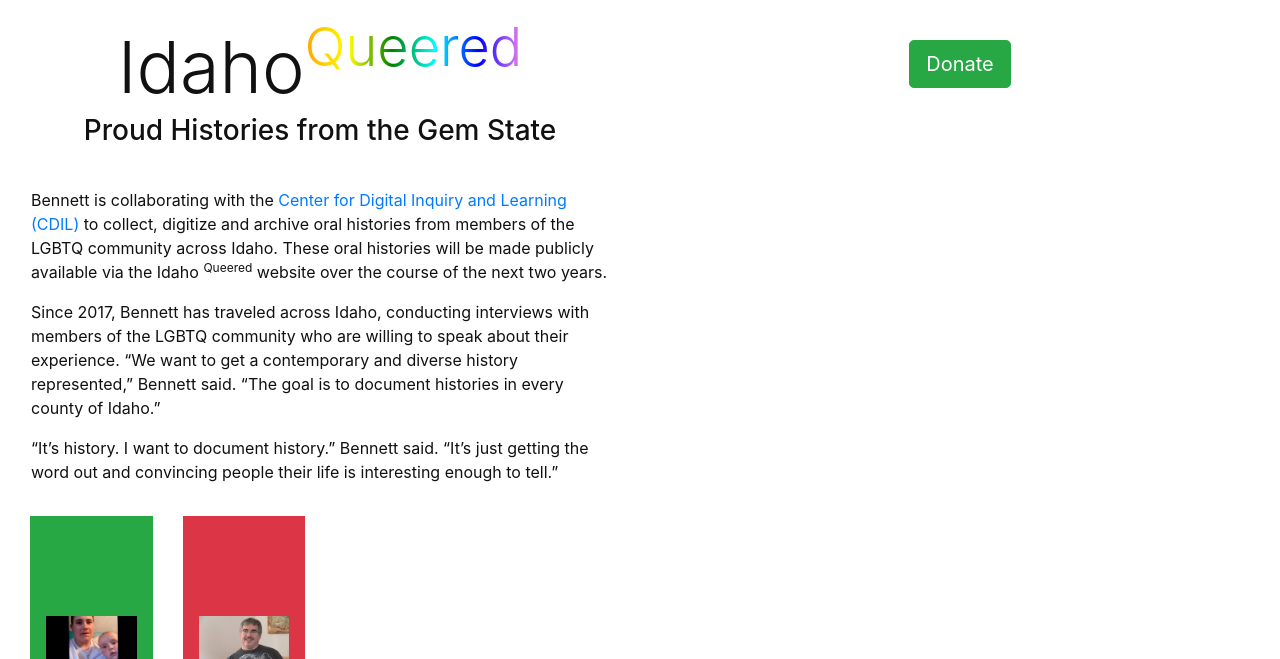
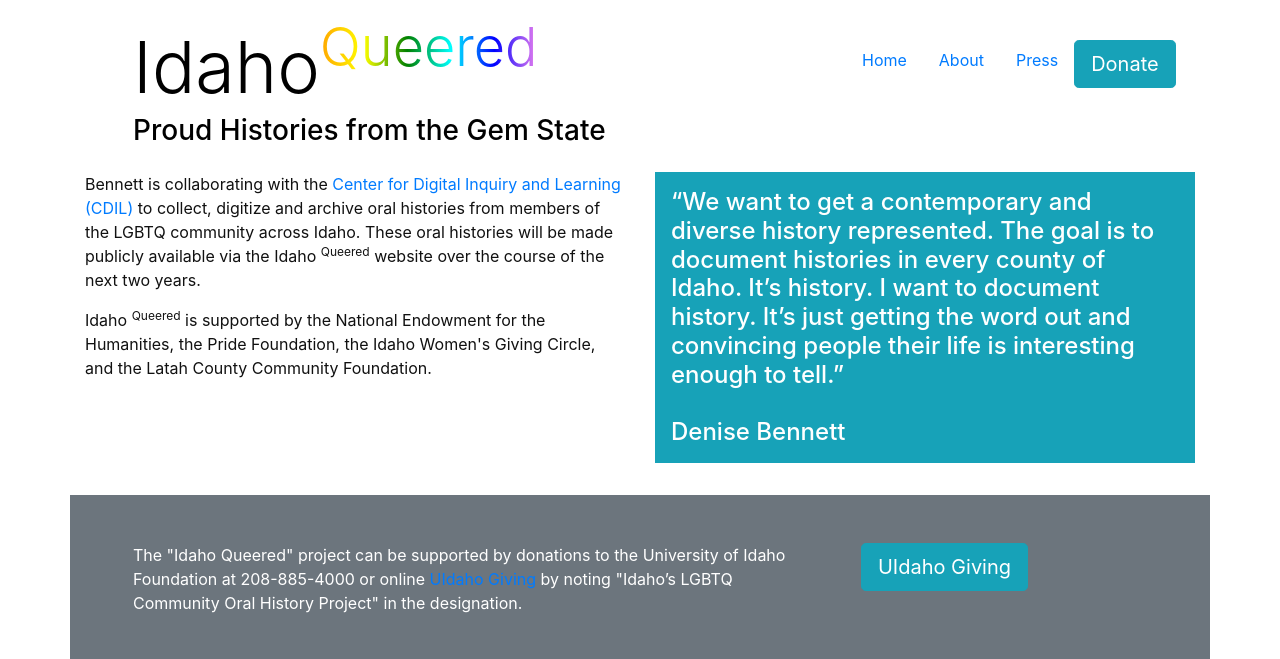
Before and after one commit to uidaholib/queered_source_original, a Jekyll site: the page built from about.html, in a window 1280 px wide, cut to the strip 0-659 px from the top of the page. Built offline with Jekyll 4.4.1, drawn with Linux system fonts in a browser that asks for light colours.

Commit message:
squaring and other bullshit

```diff
--- a/_includes/header.html
+++ b/_includes/header.html
@@ -1,12 +1,26 @@
-<div class="container-fluid">
+<div class="container">
     <div class="row">
-        <div class="col-6">
-<h1 class="display-3 text-center mb-1 mt-4">Idaho<sup class="rainbow">Queered</sup></h1>
-<h3 class="text-center">Proud Histories from the Gem State</h3>
+        <div class="col-sm-8"><a style="color:black; text-decoration:none;" href="index.html">
+<h1 class="display-3 mb-1 mt-4 pl-5"> Idaho<sup class="rainbow">Queered</sup></h1>
+<h3 class=" pl-5">Proud Histories from the Gem State</h3></a>
         </div>
-        <div class="col-6 mt-4 p-3">
+        <div class="col-sm-4 mt-4 p-3">
+                <ul class="nav mx-auto">
+                        <li class="nav-item">
+                                <a class="nav-link" href="index.html">Home</a>
+                         </li>
+                        <li class="nav-item">
+                               <a class="nav-link" href="about.html">About</a>
+                        </li>
+                        <li class="nav-item">
+                            <a class="nav-link" href="https://www.uidaho.edu/class/jamm/news/bennett">Press</a>
+                        </li>
+                        <li class="nav-item">
+                                <a  class="btn btn-lg btn-info nav-link" href="donate.html">Donate</a>
+                        </li>
+                      </ul>
 
-            <h3 class="text-center"><a class="btn btn-lg btn-success" href="donate.html">Donate</a></h3>
+
         </div>
     </div>
 </div>
--- a/about.html
+++ b/about.html
@@ -3,51 +3,25 @@
 layout: default
 ---
 
-<div class="container-fluid">
+<div class="container">
     <div class="row pt-3">
 <div class="col-sm-6">
-        <div class="modal-body">
+
                 <p>Bennett is collaborating with the <a href="https://cdil.lib.uidaho.edu">Center for Digital Inquiry and Learning (CDIL)</a> to collect, digitize and archive oral histories from members of the LGBTQ community across Idaho. These oral histories will be made publicly available via the Idaho <sup>Queered</sup> website over the course of the next two years.</p>
+                <p>Idaho <sup>Queered</sup> is supported by the National Endowment for the Humanities, the Pride Foundation, the Idaho Women's Giving Circle, and the Latah County Community Foundation.</p>
 
-                Since 2017, Bennett has traveled across Idaho, conducting interviews with members of the LGBTQ community who are willing to speak about their experience. “We want to get a contemporary and diverse history represented,” Bennett said. “The goal is to document histories in every county of Idaho.”</p>
-            <p>“It’s history. I want to document history.” Bennett said. “It’s just getting the word out and convincing people their life is interesting enough to tell.”</p>
+
 </div>
 <div class="col-sm-6">
-        <div class="row">
-        {% for story in site.data.images %}
-        <!-- story box -->
-
-        <div class="col-6 stories mb-2" id="story{{ story.id }}">
-            <div class="{% cycle 'bg-success', 'bg-danger', 'bg-warning', 'bg-info' %} p-3 index-box d-flex justify-content-center align-items-center" type="button" data-toggle="modal" data-target="#modal{{ story.id }}">
-                <img src="{{ '/assets/images/' | append: story.image | relative_url }}" alt="{{ story.county }} person">
-            </div>
-        </div>
-        <!-- story modal -->
-        <div class="modal fade" id="modal{{ story.id }}" tabindex="-1" role="dialog" aria-labelledby="modalTitle{{ story.id }}" aria-hidden="true">
-            <div class="modal-dialog modal-dialog-centered modal-lg" role="document">
-                <div class="modal-content">
-                    <div class="modal-header">
-                        <h5 class="modal-title" id="modalTitle{{ story.id }}">{{ story.county }}</h5>
-                        <button type="button" class="close" data-dismiss="modal" aria-label="Close">
-                            <span aria-hidden="true">&times;</span>
-                        </button>
-                    </div>
-                    <div class="modal-body">
-                        <img class="img-fluid" src="{{ '/assets/images/' | append: story.image | relative_url }}" alt="{{ story.county }} person">
-                        <p>{{ story.story }}</p>
-                    </div>
-                </div>
-            </div>
-        </div>
-        {% endfor %}
-        </div>
+        <h4 class="bg-info text-white p-3"> “We want to get a contemporary and diverse history represented. The goal is to document histories in every county of Idaho. It’s history. I want to document history. It’s just getting the word out and convincing people their life is interesting enough to tell.”<br/><br>
+        <span class="text-right">Denise Bennett</span></h4>
     </div>
     </div>
     <div class="row bg-secondary text-white p-5 mt-4">
         <div class="col-sm-8 ">
-                The "Idaho Queered" project can be supported by donations to the University of Idaho Foundation at 208-885-4000 or online <a href="uidaho.edu/giving">UIdaho Giving</a> by noting "Idaho’s LGBTQ Community Oral History Project" in the designation. <br>
+                The "Idaho Queered" project can be supported by donations to the University of Idaho Foundation at 208-885-4000 or online <a href="https://uidaho.edu/giving">UIdaho Giving</a> by noting "Idaho’s LGBTQ Community Oral History Project" in the designation. <br>
             </div>
-            <div class="col-sm-3 text-center "> <a href="uidaho.edu/giving" class="mt-0 btn btn-primary btn-lg" >UIdaho Giving</a>
+            <div class="col-sm-3 text-center "> <a href="https://uidaho.edu/giving" class="mt-0 btn btn-info btn-lg" >UIdaho Giving</a>
             </div>
         </div>
 </div>
```
Also changed, not shown: index.html (+17 -16 lines).
